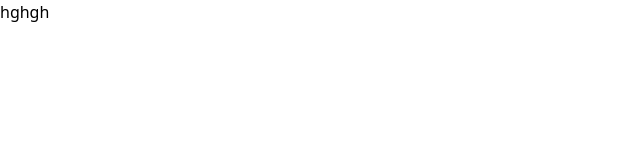
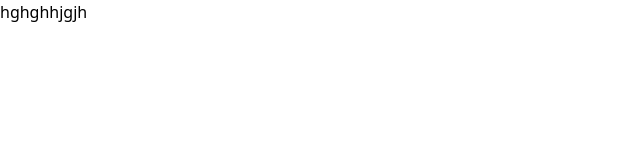
Before and after one commit to aravinth1232/portfolio, a React (Vite) app: page / in a window 1280 px wide. Shown: the top 160 px of the page, without its empty margins (0-640 px from the left). Built offline with nearby package versions, Linux system fonts and the light colour scheme.

Commit message:
files modified

```diff
--- a/src/App.jsx
+++ b/src/App.jsx
@@ -7,7 +7,7 @@ function App() {
 
   return (
     <>
-      hghgh
+      hghghhjgjh
     </>
   )
 }
```
